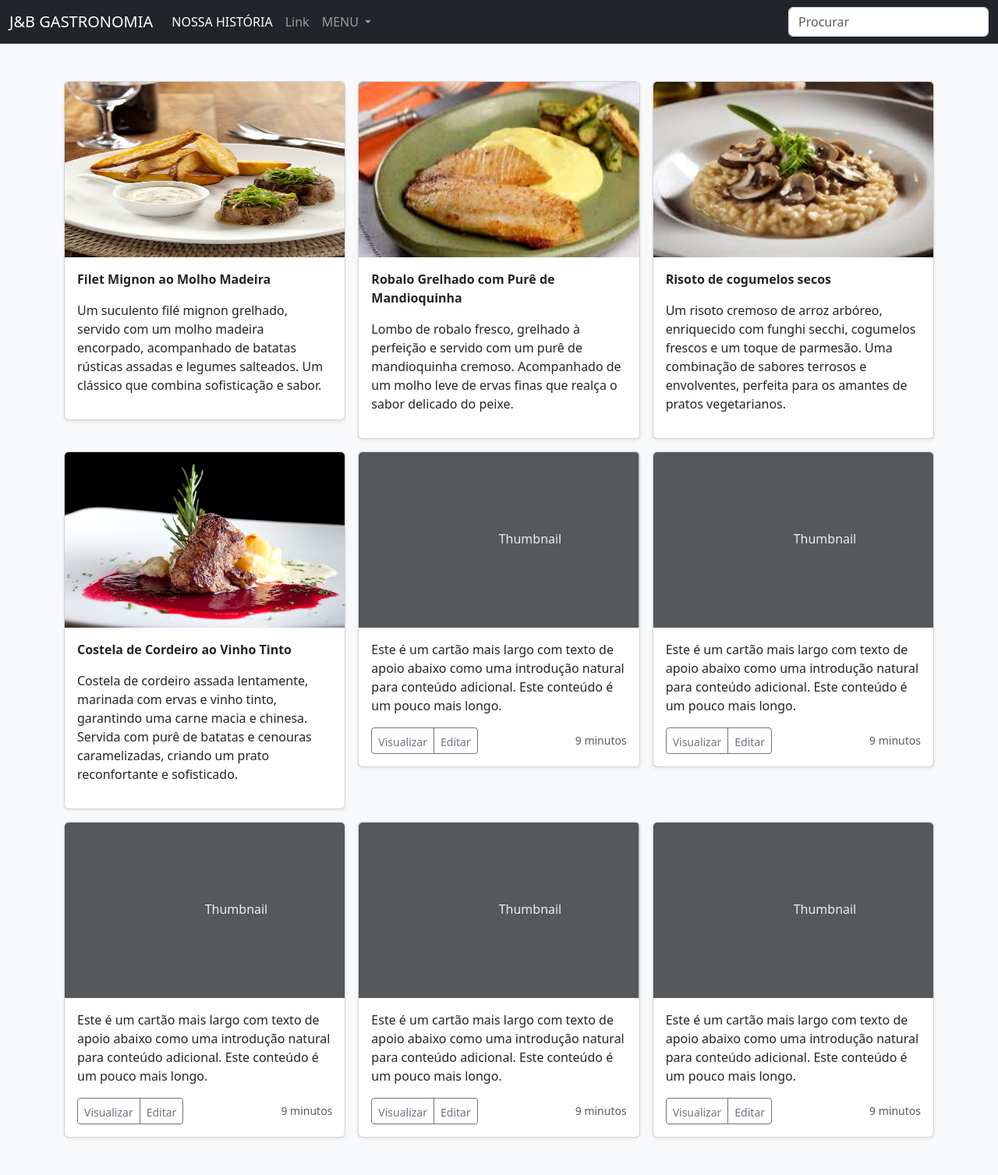
After one commit to joaohugobotelho/Trabalho-Restaurante, a Django app: template sga/aplic/templates/pratos.html in a window 1280 px wide. The commit adds this page. Shown: the whole page at 78% size. Run offline with Django 3.2, Linux system fonts and the light colour scheme; the template is opened without the code that fills it, so the values that code supplies are empty.

Commit message:
add de imagens no front

```diff
--- /dev/null
+++ b/sga/aplic/templates/pratos.html
@@ -0,0 +1,211 @@
+<!DOCTYPE html>
+<html lang="pt-br">
+
+<head>
+    <meta charset="UTF-8">
+    <meta name="viewport" content="width=device-width, initial-scale=1.0">
+    <title>PRATOS PRINCIPAIS</title>
+    <link href="https://cdn.jsdelivr.net/npm/bootstrap@5.3.0/dist/css/bootstrap.min.css" rel="stylesheet">
+
+
+</head>
+
+<body>
+    <nav class="navbar navbar-expand-lg navbar-dark bg-dark" aria-label="Quinto exemplo de barra de navegação">
+        <div class="container-fluid">
+            <a class="navbar-brand" href="index.html">
+                <font style="vertical-align: inherit;">
+                    <font style="vertical-align: inherit;">J&B GASTRONOMIA</font>
+                </font>
+            </a>
+            <button class="navbar-toggler" type="button" data-bs-toggle="collapse" data-bs-target="#navbarsExample05"
+                aria-controls="navbarsExample05" aria-expanded="false" aria-label="Alternar navegação">
+                <span class="navbar-toggler-icon"></span>
+            </button>
+
+            <div class="collapse navbar-collapse" id="navbarsExample05">
+                <ul class="navbar-nav me-auto mb-2 mb-lg-0">
+                    <li class="nav-item">
+                        <a class="nav-link active" aria-current="page" href="sobre.html">
+                            <font style="vertical-align: inherit;">
+                                <font style="vertical-align: inherit;">NOSSA HISTÓRIA</font>
+                            </font>
+                        </a>
+                    </li>
+                    <li class="nav-item">
+                        <a class="nav-link" href="#">
+                            <font style="vertical-align: inherit;">
+                                <font style="vertical-align: inherit;">Link</font>
+                            </font>
+                        </a>
+                    </li>
+
+                    <li class="nav-item dropdown">
+                        <a class="nav-link dropdown-toggle" href="#" data-bs-toggle="dropdown" aria-expanded="false">
+                            <font style="vertical-align: inherit;">
+                                <font style="vertical-align: inherit;">MENU</font>
+                            </font>
+                        </a>
+                        <ul class="dropdown-menu">
+                            <li><a class="dropdown-item" href="#">
+                                    <font style="vertical-align: inherit;">
+                                        <font style="vertical-align: inherit;">PRATOS PRINCIPAIS</font>
+                                    </font>
+                                </a></li>
+                            <li><a class="dropdown-item" href="entradas.html">
+                                    <font style="vertical-align: inherit;">
+                                        <font style="vertical-align: inherit;">ENTRADAS</font>
+                                    </font>
+                                </a></li>
+                            <li><a class="dropdown-item" href="bebidas.html">
+                                    <font style="vertical-align: inherit;">
+                                        <font style="vertical-align: inherit;">BEBIDAS</font>
+                                    </font>
+                                </a></li>
+                        </ul>
+                    </li>
+                </ul>
+                <form role="search">
+                    <input class="form-control" type="search" placeholder="Procurar" aria-label="Procurar">
+                </form>
+            </div>
+        </div>
+    </nav>
+    <main>
+        <div class="album py-5 bg-body-tertiary">
+            <div class="container">
+              <div class="row row-cols-1 row-cols-sm-2 row-cols-md-3 g-3">
+                <div class="col">
+                  <div class="card shadow-sm">
+                    <img src="/sga/media/file-mignon.jpg" class="card-img-top" alt="Imagem do prato" width="100%" height="225">
+                    <div class="card-body">
+                      <p class="card-text"><font style="vertical-align: inherit;"><font style="vertical-align: inherit;"><b>Filet Mignon ao Molho Madeira </b><p>Um suculento filé mignon grelhado, servido com um molho madeira encorpado, acompanhado de batatas rústicas assadas e legumes salteados. Um clássico que combina sofisticação e sabor.</p></font></font></p>
+                      <div class="d-flex justify-content-between align-items-center">
+                      </div>
+                    </div>
+                  </div>
+                </div>
+
+                <div class="col">
+                  <div class="card shadow-sm">
+                    <img src="/sga/media/robalo.jpg" class="card-img-top" alt="Imagem do prato" width="100%" height="225">
+                    <div class="card-body">
+                      <p class="card-text"><font style="vertical-align: inherit;"><font style="vertical-align: inherit;"><b>Robalo Grelhado com Purê de Mandioquinha</b><p>Lombo de robalo fresco, grelhado à perfeição e servido com um purê de mandioquinha cremoso. Acompanhado de um molho leve de ervas finas que realça o sabor delicado do peixe.</p></font></font></p>
+                      <div class="d-flex justify-content-between align-items-center">
+                      </div>
+                    </div>
+                  </div>
+                </div>
+
+                <div class="col">
+                  <div class="card shadow-sm">
+                    <img src="/sga/media/cogumelo.jpg" class="card-img-top" alt="Imagem do prato" width="100%" height="225">
+                    <div class="card-body">
+                      <p class="card-text"><font style="vertical-align: inherit;"><font style="vertical-align: inherit;"><b>Risoto de cogumelos secos</b><p>Um risoto cremoso de arroz arbóreo, enriquecido com funghi secchi, cogumelos frescos e um toque de parmesão. Uma combinação de sabores terrosos e envolventes, perfeita para os amantes de pratos vegetarianos.</p></font></font></p>
+                      <div class="d-flex justify-content-between align-items-center">
+                      </div>
+                    </div>
+                  </div>
+                </div>
+
+                <div class="col">
+                  <div class="card shadow-sm">
+                    <img src="/sga/media/cordeiro.jpg" class="card-img-top" alt="Imagem do prato" width="100%" height="225">
+                    <div class="card-body">
+                      <p class="card-text"><font style="vertical-align: inherit;"><font style="vertical-align: inherit;"><b>Costela de Cordeiro ao Vinho Tinto</b><p>Costela de cordeiro assada lentamente, marinada com ervas e vinho tinto, garantindo uma carne macia e chinesa. Servida com purê de batatas e cenouras caramelizadas, criando um prato reconfortante e sofisticado.</p></font></font></p>
+                      <div class="d-flex justify-content-between align-items-center">
+                      </div>
+                    </div>
+                  </div>
+                </div>
+
+                <div class="col">
+                  <div class="card shadow-sm">
+                    <svg class="bd-placeholder-img card-img-top" width="100%" height="225" xmlns="http://www.w3.org/2000/svg" role="img" aria-label="Espaço reservado: Miniatura" preserveAspectRatio="xMidYMid slice" focusable="false"><title>Placeholder</title><rect width="100%" height="100%" fill="#55595c"></rect><text x="50%" y="50%" fill="#eceeef" dy=".3em">Thumbnail</text></svg>
+                    <div class="card-body">
+                      <p class="card-text"><font style="vertical-align: inherit;"><font style="vertical-align: inherit;">Este é um cartão mais largo com texto de apoio abaixo como uma introdução natural para conteúdo adicional. Este conteúdo é um pouco mais longo.</font></font></p>
+                      <div class="d-flex justify-content-between align-items-center">
+                        <div class="btn-group">
+                          <button type="button" class="btn btn-sm btn-outline-secondary"><font style="vertical-align: inherit;"><font style="vertical-align: inherit;">Visualizar</font></font></button>
+                          <button type="button" class="btn btn-sm btn-outline-secondary"><font style="vertical-align: inherit;"><font style="vertical-align: inherit;">Editar</font></font></button>
+                        </div>
+                        <small class="text-body-secondary"><font style="vertical-align: inherit;"><font style="vertical-align: inherit;">9 minutos</font></font></small>
+                      </div>
+                    </div>
+                  </div>
+                </div>
+
+                <div class="col">
+                  <div class="card shadow-sm">
+                    <svg class="bd-placeholder-img card-img-top" width="100%" height="225" xmlns="http://www.w3.org/2000/svg" role="img" aria-label="Espaço reservado: Miniatura" preserveAspectRatio="xMidYMid slice" focusable="false"><title>Placeholder</title><rect width="100%" height="100%" fill="#55595c"></rect><text x="50%" y="50%" fill="#eceeef" dy=".3em">Thumbnail</text></svg>
+                    <div class="card-body">
+                      <p class="card-text"><font style="vertical-align: inherit;"><font style="vertical-align: inherit;">Este é um cartão mais largo com texto de apoio abaixo como uma introdução natural para conteúdo adicional. Este conteúdo é um pouco mais longo.</font></font></p>
+                      <div class="d-flex justify-content-between align-items-center">
+                        <div class="btn-group">
+                          <button type="button" class="btn btn-sm btn-outline-secondary"><font style="vertical-align: inherit;"><font style="vertical-align: inherit;">Visualizar</font></font></button>
+                          <button type="button" class="btn btn-sm btn-outline-secondary"><font style="vertical-align: inherit;"><font style="vertical-align: inherit;">Editar</font></font></button>
+                        </div>
+                        <small class="text-body-secondary"><font style="vertical-align: inherit;"><font style="vertical-align: inherit;">9 minutos</font></font></small>
+                      </div>
+                    </div>
+                  </div>
+                </div>
+
+                <div class="col">
+                  <div class="card shadow-sm">
+                    <svg class="bd-placeholder-img card-img-top" width="100%" height="225" xmlns="http://www.w3.org/2000/svg" role="img" aria-label="Espaço reservado: Miniatura" preserveAspectRatio="xMidYMid slice" focusable="false"><title>Placeholder</title><rect width="100%" height="100%" fill="#55595c"></rect><text x="50%" y="50%" fill="#eceeef" dy=".3em">Thumbnail</text></svg>
+                    <div class="card-body">
+                      <p class="card-text"><font style="vertical-align: inherit;"><font style="vertical-align: inherit;">Este é um cartão mais largo com texto de apoio abaixo como uma introdução natural para conteúdo adicional. Este conteúdo é um pouco mais longo.</font></font></p>
+                      <div class="d-flex justify-content-between align-items-center">
+                        <div class="btn-group">
+                          <button type="button" class="btn btn-sm btn-outline-secondary"><font style="vertical-align: inherit;"><font style="vertical-align: inherit;">Visualizar</font></font></button>
+                          <button type="button" class="btn btn-sm btn-outline-secondary"><font style="vertical-align: inherit;"><font style="vertical-align: inherit;">Editar</font></font></button>
+                        </div>
+                        <small class="text-body-secondary"><font style="vertical-align: inherit;"><font style="vertical-align: inherit;">9 minutos</font></font></small>
+                      </div>
+                    </div>
+                  </div>
+                </div>
+
+                <div class="col">
+                  <div class="card shadow-sm">
+                    <svg class="bd-placeholder-img card-img-top" width="100%" height="225" xmlns="http://www.w3.org/2000/svg" role="img" aria-label="Espaço reservado: Miniatura" preserveAspectRatio="xMidYMid slice" focusable="false"><title>Placeholder</title><rect width="100%" height="100%" fill="#55595c"></rect><text x="50%" y="50%" fill="#eceeef" dy=".3em">Thumbnail</text></svg>
+                    <div class="card-body">
+                      <p class="card-text"><font style="vertical-align: inherit;"><font style="vertical-align: inherit;">Este é um cartão mais largo com texto de apoio abaixo como uma introdução natural para conteúdo adicional. Este conteúdo é um pouco mais longo.</font></font></p>
+                      <div class="d-flex justify-content-between align-items-center">
+                        <div class="btn-group">
+                          <button type="button" class="btn btn-sm btn-outline-secondary"><font style="vertical-align: inherit;"><font style="vertical-align: inherit;">Visualizar</font></font></button>
+                          <button type="button" class="btn btn-sm btn-outline-secondary"><font style="vertical-align: inherit;"><font style="vertical-align: inherit;">Editar</font></font></button>
+                        </div>
+                        <small class="text-body-secondary"><font style="vertical-align: inherit;"><font style="vertical-align: inherit;">9 minutos</font></font></small>
+                      </div>
+                    </div>
+                  </div>
+                </div>
+
+                <div class="col">
+                  <div class="card shadow-sm">
+                    <svg class="bd-placeholder-img card-img-top" width="100%" height="225" xmlns="http://www.w3.org/2000/svg" role="img" aria-label="Espaço reservado: Miniatura" preserveAspectRatio="xMidYMid slice" focusable="false"><title>Placeholder</title><rect width="100%" height="100%" fill="#55595c"></rect><text x="50%" y="50%" fill="#eceeef" dy=".3em">Thumbnail</text></svg>
+                    <div class="card-body">
+                      <p class="card-text"><font style="vertical-align: inherit;"><font style="vertical-align: inherit;">Este é um cartão mais largo com texto de apoio abaixo como uma introdução natural para conteúdo adicional. Este conteúdo é um pouco mais longo.</font></font></p>
+                      <div class="d-flex justify-content-between align-items-center">
+                        <div class="btn-group">
+                          <button type="button" class="btn btn-sm btn-outline-secondary"><font style="vertical-align: inherit;"><font style="vertical-align: inherit;">Visualizar</font></font></button>
+                          <button type="button" class="btn btn-sm btn-outline-secondary"><font style="vertical-align: inherit;"><font style="vertical-align: inherit;">Editar</font></font></button>
+                        </div>
+                        <small class="text-body-secondary"><font style="vertical-align: inherit;"><font style="vertical-align: inherit;">9 minutos</font></font></small>
+                      </div>
+                    </div>
+                  </div>
+                </div>
+              </div>
+            </div>
+          </div>
+    </main>
+
+
+
+    <script src="https://cdn.jsdelivr.net/npm/bootstrap@5.3.0/dist/js/bootstrap.bundle.min.js"></script>
+</body>
+
+</html>
--- a/sga/sga/settings.py
+++ b/sga/sga/settings.py
@@ -38,6 +38,7 @@ INSTALLED_APPS = [
     'django.contrib.messages',
     'django.contrib.staticfiles',
     'aplic',
+    'django_bootstrap5',
 
 
 
```
Also changed, not shown: sga/aplic/templates/bebidas.html (added, +79 -0 lines), sga/aplic/templates/entradas.html (added, +80 -0 lines), sga/aplic/templates/index.html (+71 -3 lines), sga/aplic/templates/sobre.html (added, +156 -0 lines), sga/media/cogumelo.jpg (added), sga/media/cordeiro.jpg (added), sga/media/file-mignon.jpg (added), sga/media/robalo.jpg (added).
